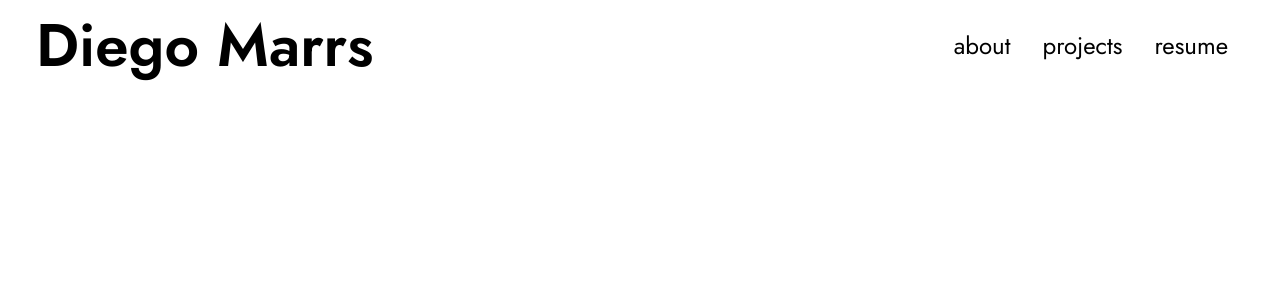
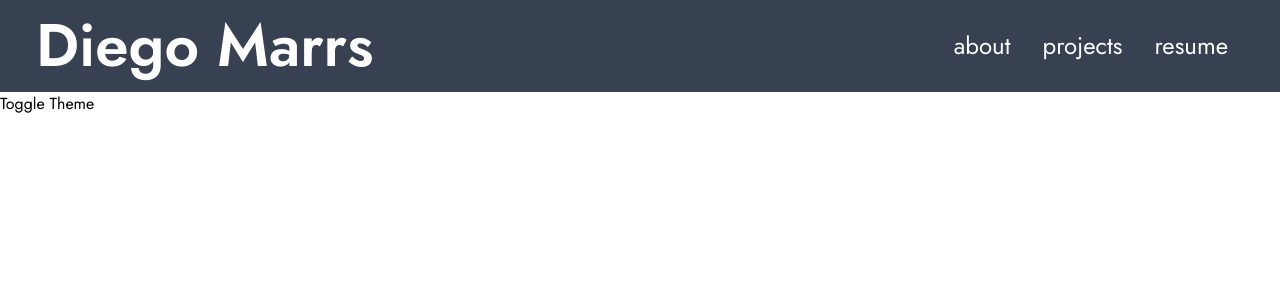
Before and after one commit to StaticCloud/diego-marrs, a React (Create React App) app: page / in a window 1280 px wide. Shown: the top 300 px of the page. Built offline with nearby package versions, Linux system fonts and the light colour scheme.

Commit message:
theme toggling

```diff
--- a/public/index.html
+++ b/public/index.html
@@ -31,7 +31,7 @@
   </head>
   <body>
     <noscript>You need to enable JavaScript to run this app.</noscript>
-    <div id="root" class="dark"></div>
+    <div id="root"></div>
     <!--
       This HTML file is a template.
       If you open it directly in the browser, you will see an empty page.
--- a/src/components/Navbar.js
+++ b/src/components/Navbar.js
@@ -2,7 +2,7 @@ import React from 'react';
 
 function Navbar() {
     return (
-        <nav className="flex p-4">
+        <nav className="flex p-4 dark:bg-gray-700 dark:text-white transition-all duration-700">
             <h1 className="flex-1 font-semibold text-6xl px-5">Diego Marrs</h1>
             <div className="flex-1 flex items-center justify-end px-5">
                 <ul className="flex">
--- a/src/pages/Home.js
+++ b/src/pages/Home.js
@@ -1,10 +1,18 @@
-import React from 'react';
+import React, { useState } from 'react';
 
 import Nav from '../components/Navbar'
 
 function Home() {
+
+    const [mode, setMode] = useState('dark')
+
     return (
-        <Nav/>
+        <div className={mode}>
+            <Nav/>
+            <button onClick={() => mode == 'dark' ? setMode('') : setMode('dark')}>
+                Toggle Theme
+            </button>
+        </div>
     );
 }
 
```
